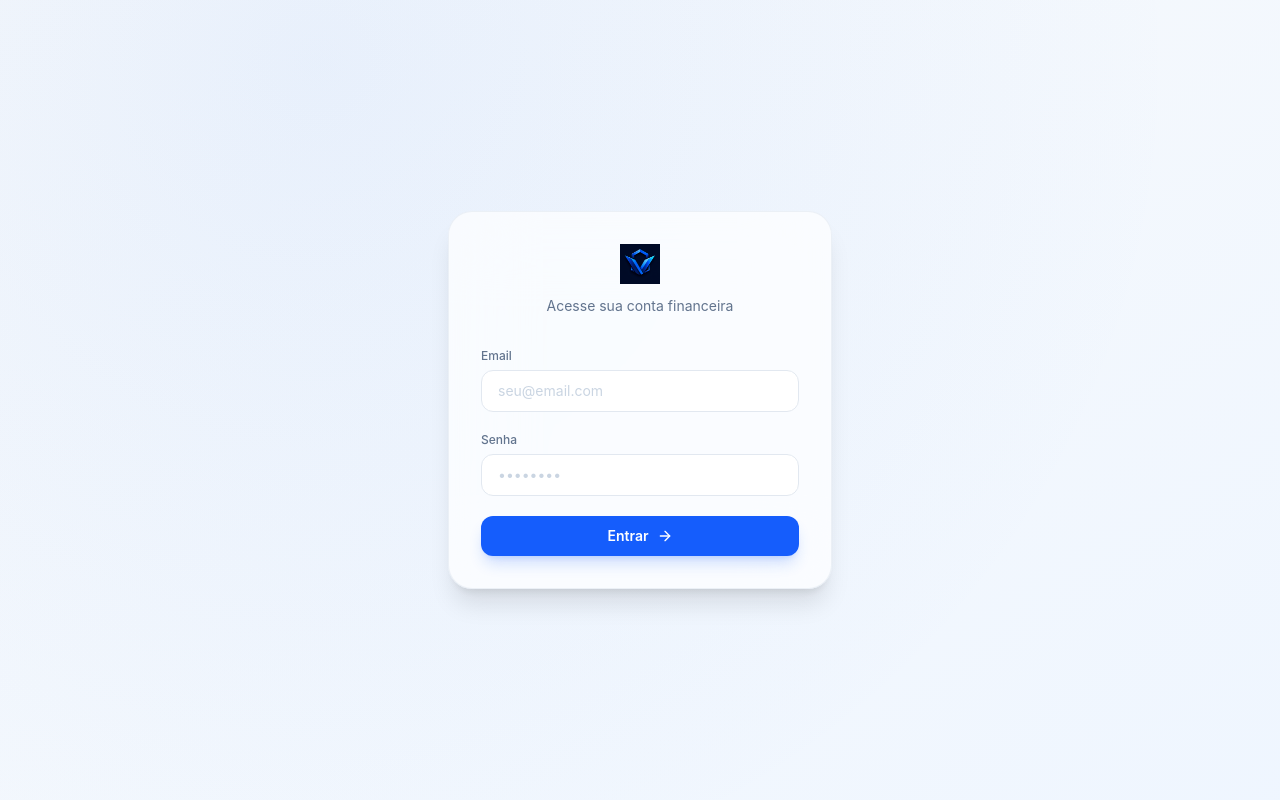
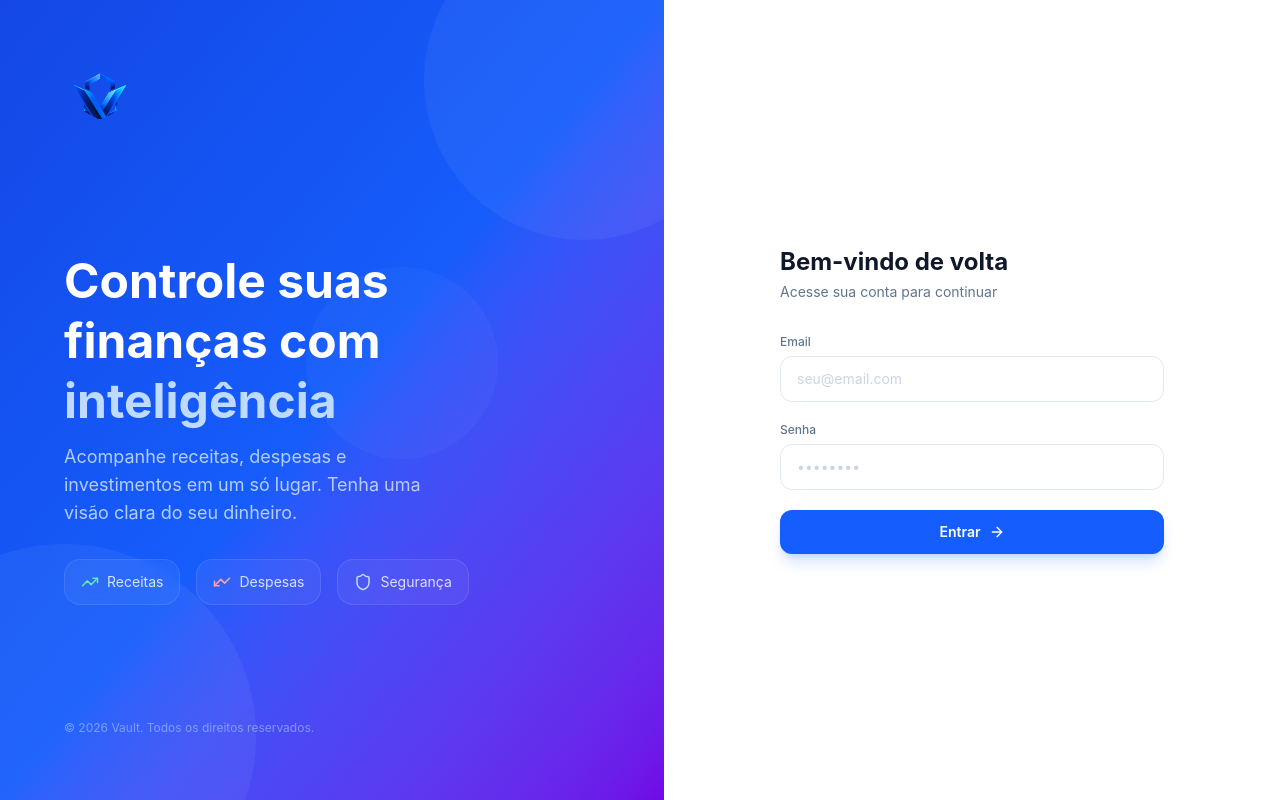
Before and after one commit to herloncosta/vault, a React (Vite) app in the folder client/: page /login in a window 1280 px wide. Built offline with nearby package versions, Linux system fonts and the light colour scheme; no server answers.

Commit message:
refactor: refatorando tela de login

```diff
--- a/client/src/components/navbar.tsx
+++ b/client/src/components/navbar.tsx
@@ -32,7 +32,7 @@ export default function Navbar() {
       <nav className="relative z-10 border-b border-slate-200 bg-white/80 backdrop-blur dark:border-gray-800 dark:bg-gray-950/80">
         <div className="mx-auto flex max-w-5xl items-center justify-between px-4 py-3">
           <Link to="/" className="transition-all duration-300 hover:opacity-80">
-            <img src="/vault-logo.png" alt="Vault" className="h-8" />
+            <img src="/vault-logo.png" alt="Vault" className="h-16" />
           </Link>
 
           <button
--- a/client/src/pages/login.tsx
+++ b/client/src/pages/login.tsx
@@ -1,6 +1,6 @@
 import { useState } from "react";
 import { useNavigate } from "react-router-dom";
-import { ArrowRight } from "lucide-react";
+import { ArrowRight, TrendingUp, Shield } from "lucide-react";
 import { useAuth } from "../contexts/auth-context";
 
 export default function LoginPage() {
@@ -26,27 +26,65 @@ export default function LoginPage() {
   }
 
   return (
-    <div className="relative flex min-h-screen items-center justify-center overflow-hidden bg-gradient-to-br from-slate-50 to-blue-50 px-4 dark:from-gray-950 dark:to-blue-950/30">
-      <div className="pointer-events-none absolute -inset-40 bg-[radial-gradient(circle_at_30%_20%,rgba(59,130,246,0.08),transparent_60%)] dark:bg-[radial-gradient(circle_at_30%_20%,rgba(59,130,246,0.06),transparent_60%)]" />
+    <div className="flex min-h-screen flex-col md:flex-row">
+      <div className="relative hidden flex-1 flex-col justify-between overflow-hidden bg-gradient-to-br from-blue-700 via-blue-600 to-violet-700 p-8 md:flex md:p-12 lg:p-16">
+        <div className="pointer-events-none absolute -right-20 -top-20 h-80 w-80 rounded-full bg-white/5" />
+        <div className="pointer-events-none absolute -bottom-32 -left-32 h-96 w-96 rounded-full bg-white/5" />
+        <div className="pointer-events-none absolute right-1/4 top-1/3 h-48 w-48 rounded-full bg-white/[0.03]" />
 
-      <form
-        onSubmit={handleSubmit}
-        className="relative w-full max-w-sm rounded-3xl border border-slate-200/60 bg-white/70 p-8 shadow-xl backdrop-blur-2xl dark:border-gray-800/60 dark:bg-gray-950/70"
-      >
-        <div className="mb-8 flex flex-col items-center gap-3">
-          <img src="/vault-logo.png" alt="Vault" className="h-10" />
-          <p className="text-center text-sm text-slate-500 dark:text-gray-400">
-            Acesse sua conta financeira
+        <div className="relative">
+          <img src="/vault-logo.png" alt="Vault" className="h-18" />
+        </div>
+
+        <div className="relative space-y-8">
+          <div className="space-y-3">
+            <h1 className="text-3xl font-bold leading-tight text-white md:text-4xl lg:text-5xl">
+              Controle suas
+              <br />
+              finanças com
+              <br />
+              <span className="text-blue-200">inteligência</span>
+            </h1>
+            <p className="max-w-sm text-base text-blue-100/80 md:text-lg">
+              Acompanhe receitas, despesas e investimentos em um só lugar. Tenha uma visão clara do seu dinheiro.
+            </p>
+          </div>
+
+          <div className="flex flex-col gap-4 sm:flex-row">
+            {[
+              { icon: TrendingUp, label: "Receitas", color: "text-emerald-300" },
+              { icon: TrendingUp, label: "Despesas", color: "text-red-300", className: "rotate-180" },
+              { icon: Shield, label: "Segurança", color: "text-blue-200" },
+            ].map(({ icon: Icon, label, color, className }) => (
+              <div key={label} className="flex items-center gap-2 rounded-2xl border border-white/10 bg-white/5 px-4 py-3 backdrop-blur-sm">
+                <Icon size={18} className={`${color} ${className ?? ""}`} />
+                <span className="text-sm text-white/80">{label}</span>
+              </div>
+            ))}
+          </div>
+        </div>
+
+        <p className="relative text-xs text-blue-200/50">
+          &copy; {new Date().getFullYear()} Vault. Todos os direitos reservados.
+        </p>
+      </div>
+
+      <div className="flex flex-1 items-center justify-center bg-white px-6 dark:bg-gray-950 md:px-10">
+        <div className="w-full max-w-sm">
+          <div className="mb-8">
+            <h2 className="text-2xl font-bold text-slate-900 dark:text-gray-100">Bem-vindo de volta</h2>
+            <p className="mt-1 text-sm text-slate-500 dark:text-gray-400">
+              Acesse sua conta para continuar
             </p>
           </div>
 
           {error && (
-          <p className="mb-6 rounded-xl bg-red-50 px-4 py-2.5 text-sm text-red-600 dark:bg-red-900/20 dark:text-red-400">
+            <div className="mb-6 rounded-xl border border-red-200 bg-red-50 px-4 py-3 text-sm text-red-600 dark:border-red-900/40 dark:bg-red-900/20 dark:text-red-400">
               {error}
-          </p>
+            </div>
           )}
 
-        <div className="space-y-5">
+          <form onSubmit={handleSubmit} className="space-y-5">
             <div>
               <label className="mb-1.5 block text-xs font-medium text-slate-500 dark:text-gray-400">
                 Email
@@ -58,7 +96,7 @@ export default function LoginPage() {
                 value={email}
                 onChange={(e) => setEmail(e.target.value)}
                 placeholder="seu@email.com"
-              className="w-full rounded-xl border border-slate-200 bg-white px-4 py-2.5 text-sm text-slate-900 outline-none transition-all duration-300 placeholder:text-slate-300 focus:border-blue-500 focus:ring-1 focus:ring-blue-500 dark:border-gray-700 dark:bg-gray-800 dark:text-gray-100 dark:placeholder:text-gray-600 dark:focus:border-blue-400"
+                className="w-full rounded-xl border border-slate-200 bg-white px-4 py-3 text-sm text-slate-900 outline-none transition-all duration-300 placeholder:text-slate-300 focus:border-blue-500 focus:ring-2 focus:ring-blue-500/20 dark:border-gray-700 dark:bg-gray-800 dark:text-gray-100 dark:placeholder:text-gray-600 dark:focus:border-blue-400"
               />
             </div>
 
@@ -73,20 +111,21 @@ export default function LoginPage() {
                 value={password}
                 onChange={(e) => setPassword(e.target.value)}
                 placeholder="••••••••"
-              className="w-full rounded-xl border border-slate-200 bg-white px-4 py-2.5 text-sm text-slate-900 outline-none transition-all duration-300 placeholder:text-slate-300 focus:border-blue-500 focus:ring-1 focus:ring-blue-500 dark:border-gray-700 dark:bg-gray-800 dark:text-gray-100 dark:placeholder:text-gray-600 dark:focus:border-blue-400"
+                className="w-full rounded-xl border border-slate-200 bg-white px-4 py-3 text-sm text-slate-900 outline-none transition-all duration-300 placeholder:text-slate-300 focus:border-blue-500 focus:ring-2 focus:ring-blue-500/20 dark:border-gray-700 dark:bg-gray-800 dark:text-gray-100 dark:placeholder:text-gray-600 dark:focus:border-blue-400"
               />
             </div>
 
             <button
               type="submit"
               disabled={submitting}
-            className="flex w-full cursor-pointer items-center justify-center gap-2 rounded-xl bg-blue-600 px-4 py-2.5 text-sm font-semibold text-white shadow-lg shadow-blue-600/20 transition-all duration-300 hover:bg-blue-700 hover:shadow-blue-600/30 focus:outline-none focus:ring-2 focus:ring-blue-500 focus:ring-offset-2 active:scale-[0.97] disabled:opacity-60 disabled:shadow-none"
+              className="flex w-full cursor-pointer items-center justify-center gap-2 rounded-xl bg-blue-600 px-4 py-3 text-sm font-semibold text-white shadow-lg shadow-blue-600/20 transition-all duration-300 hover:bg-blue-700 hover:shadow-blue-600/30 focus:outline-none focus:ring-2 focus:ring-blue-500 focus:ring-offset-2 active:scale-[0.97] disabled:opacity-60 disabled:shadow-none"
             >
               {submitting ? "Entrando…" : "Entrar"}
               {submitting ? null : <ArrowRight size={16} />}
             </button>
+          </form>
         </div>
-      </form>
+      </div>
     </div>
   );
 }
```
Also changed, not shown: client/public/favicon.png, client/public/vault-logo.png. Lines whose indentation alone changed are shown as unchanged.
